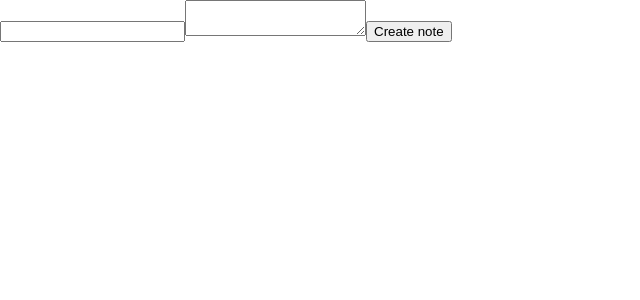
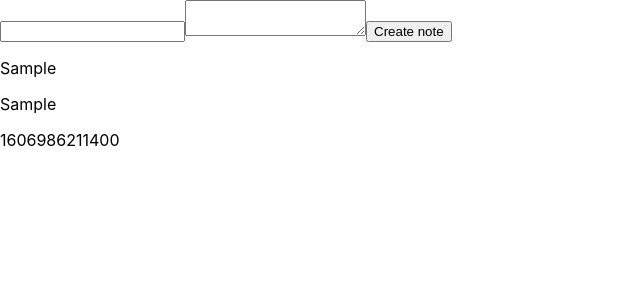
Before and after one commit to jonatankruszewskiITC/noteapplive, a React (Create React App) app: page / in a window 1280 px wide. Both pictures are taken after typing "Sample", "Sample" into the empty fields and a click on the input "Create note". Shown: the top 300 px of the page, without its empty margins (0-640 px from the left). Built offline with nearby package versions, Linux system fonts and the light colour scheme.

Commit message:
Bug Fix on NoteList: Rendering Note as undefined

```diff
--- a/src/App.js
+++ b/src/App.js
@@ -25,6 +25,12 @@ class App extends Component {
 
   deleteNote() {}
   updateNote() {}
+  shouldRenderNotes() {
+    return (
+      Object.keys(this.state.notes).length > 0 &&
+      this.state.notes.constructor === Object
+    );
+  }
 
   render() {
     const {
@@ -37,7 +43,7 @@ class App extends Component {
           createNote={(body, title) => {
             createNote(body, title);
           }}></Form>
-        <NoteList notes={notes}></NoteList>
+        {this.shouldRenderNotes() && <NoteList notes={notes}></NoteList>}
       </div>
     );
   }
--- a/src/components/Note.jsx
+++ b/src/components/Note.jsx
@@ -1,17 +1,15 @@
-import React, { Component } from "react";
+import React, { useEffect } from "react";
 
 const Note = (props) => {
-  const note = props.note ? props.note : null;
+  // const note = props.note ? props.note : null;
 
   return (
     <div>
-      {note && (
-        <>
-          <p>{props.note.title}</p>
-          <p>{props.note.body}</p>
-          <p>{props.note.date}</p>
-        </>
-      )}
+      <div>
+        <p>{props.note.title}</p>
+        <p>{props.note.body}</p>
+        <p>{props.note.date}</p>
+      </div>
     </div>
   );
 };
--- a/src/components/NoteList.jsx
+++ b/src/components/NoteList.jsx
@@ -1,4 +1,4 @@
-import React, { Component } from "react";
+import React from "react";
 import Note from "./Note";
 
 const NoteList = (props) => {
@@ -8,11 +8,11 @@ const NoteList = (props) => {
   // keyArray.map((key) => <Note note=notes[key] key={key}
 
   return (
-    <Note>
+    <>
       {Object.keys(notes).map((keyName) => {
         return <Note note={notes[keyName]} key={keyName}></Note>;
       })}
-    </Note>
+    </>
   );
 };
 
```
Also changed, not shown: 1 other file (tests, documents, lock files or other folders).
